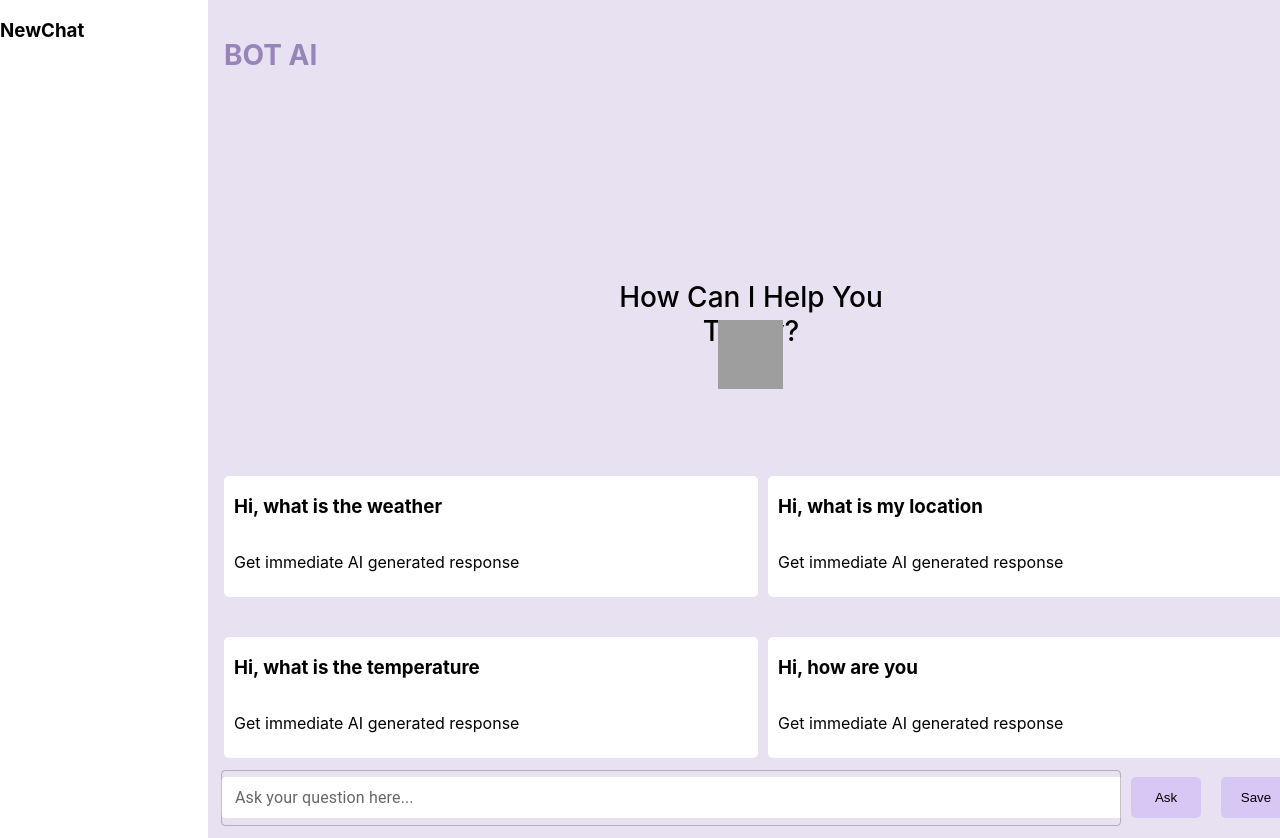
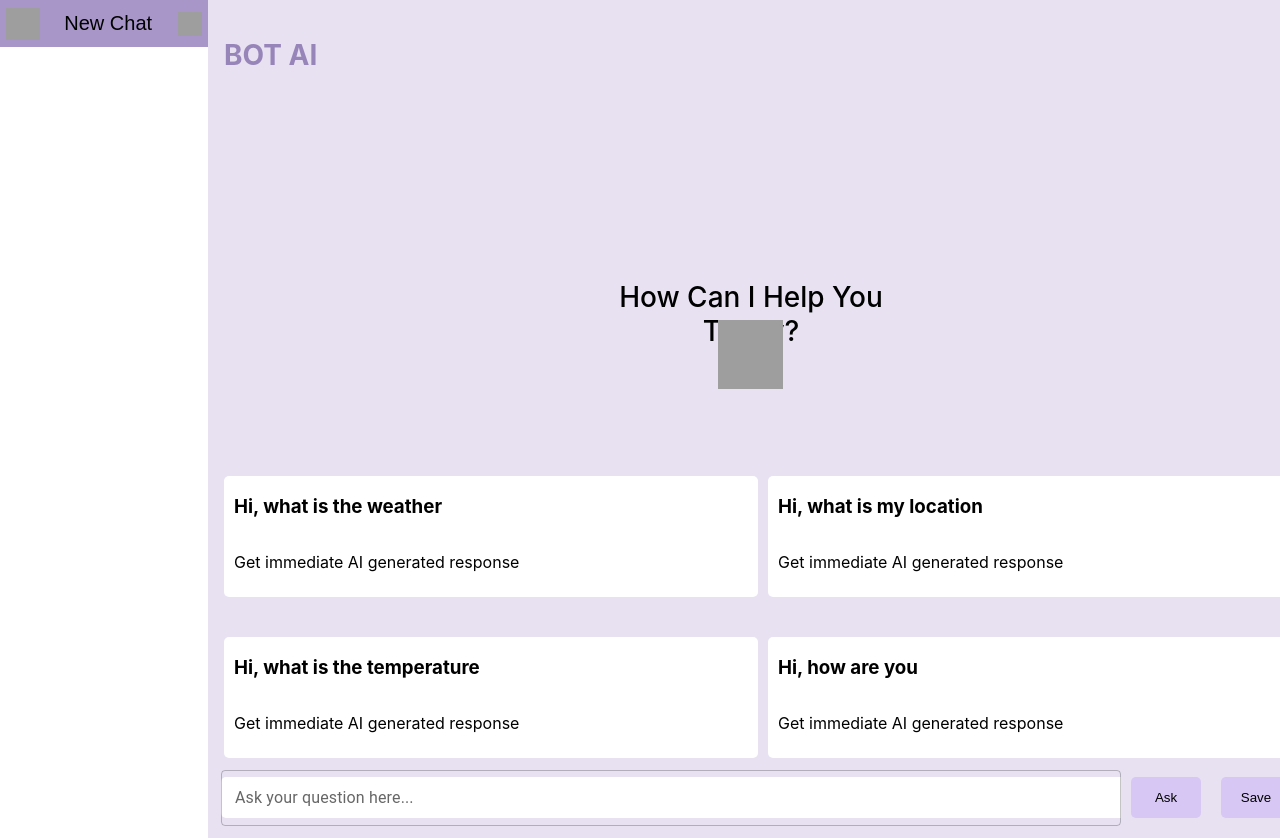
Before and after one commit to RoopaRI/botai-chatbot, a React (Create React App) app: page / in a window 1280 px wide. Shown: the top 838 px of the page. Built offline with nearby package versions, Linux system fonts and the light colour scheme; grey boxes are pictures that could not be loaded.

Commit message:
New chat section added

```diff
--- a/src/HomePage/HomePage.jsx
+++ b/src/HomePage/HomePage.jsx
@@ -5,6 +5,7 @@ import DefaultHomePage from "../DefaultHomePage/DefaultHomePage";
 import { TextField } from '@mui/material';
 import ChatBox from "../ChatBox/ChatBox";
 import ButtonBTN from "../Button/Button";
+import NewChat from "../NewChat/NewChat";
 
 export default function HomePage(){
     const [showChat, setShowChat] = useState(false);
@@ -33,6 +34,11 @@ export default function HomePage(){
         setChatHistory([...chatHistory, { question, response }]);
       }
 
+      const handleNewChat = (()=>{
+        console.log("clicked")
+        setShowChat(false);
+      })
+
       const handleAsk = () => {
         const question = (inputValue.trim().toLowerCase());
         setQuestion(question);
@@ -53,7 +59,7 @@ export default function HomePage(){
     return(
         <div className="container">
             <div className="left-container">
-                <h3>NewChat</h3>
+            <NewChat onClick={handleNewChat}/>
 
             </div>
             <div className="right-container">
--- /dev/null
+++ b/src/NewChat/NewChat.css
@@ -0,0 +1,41 @@
+.newChat{
+    min-width: 208px;
+    min-height: 47px;
+    background: #a896c9;
+    font-size: 2rem;
+    display: flex;
+    align-items: center;
+    justify-content: space-between;
+    border: none;
+    margin-bottom: 10px;
+    cursor: pointer;
+}
+
+.logo{
+    width:33.58px;
+    height:32px;
+}
+
+.text{
+    width: 89px;
+height: 23px;
+top: 42px;
+left: 72px;
+gap: 0px;
+opacity: 0px;
+font-size: 20px;
+font-weight: 400;
+line-height: 22.98px;
+text-align: left;
+
+}
+
+.editIcon{
+    width: 24px;
+height: 24px;
+top: 41px;
+left: 180px;
+gap: 0px;
+opacity: 0px;
+
+}
--- /dev/null
+++ b/src/NewChat/NewChat.jsx
@@ -0,0 +1,22 @@
+import "./NewChat.css"
+import logo from "../assets/logo.png";
+import pen from "../assets/editIcon.png";
+import PropTypes from "prop-types";
+
+const NewChat = ({ onClick }) => {
+  return (
+    <div>
+        <button className="newChat" onClick={onClick}>
+            <img className="logo" src={logo} alt=""/>
+            <span className="text">New Chat</span>
+            <img className="editIcon" src={pen} alt="" />
+        </button>
+    </div>
+  )
+}
+
+NewChat.propTypes = {
+  onClick: PropTypes.func
+}
+
+export default NewChat;
```
